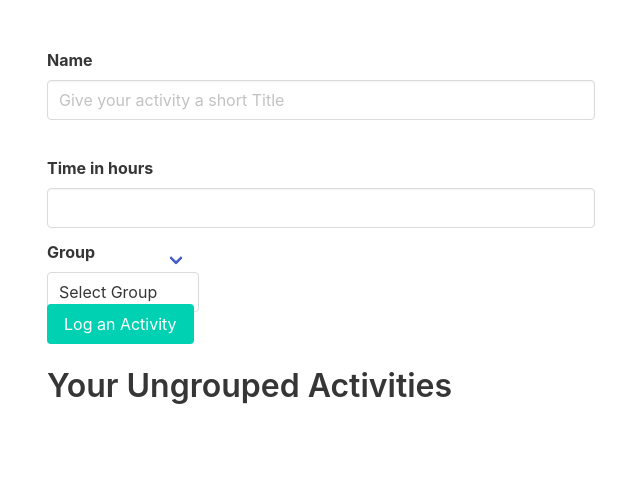
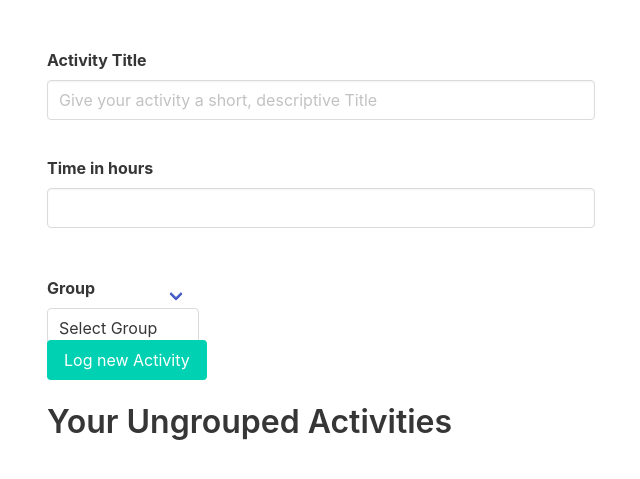
Before and after one commit to anewman15/activize, a Rails app: page /users in a window 1280 px wide. Shown: the part 52-531 px from the top of the page, without its empty margins (319-959 px from the left). Run offline with Rails 7, Linux system fonts and the light colour scheme; the visitor is signed in with stand-in values (Sample User, id 1); data that the repository does not hold is empty; style sheets or scripts are compiled from the project's sources; some libraries are stand-ins or nearby versions.

Commit message:
Improve Activty and Group forms

```diff
--- a/app/views/activities/_form.html.erb
+++ b/app/views/activities/_form.html.erb
@@ -3,9 +3,10 @@
   <div class="field">
     <div class="control">
       <%= f.input :name,
+                  label: 'Activity Title',
                   required: true,
                   autofocus: true,
-                  placeholder: 'Give your activity a short Title',
+                  placeholder: 'Give your activity a short, descriptive Title',
                   input_html: { autocomplete: "name", class: "input" },
                   wrapper: false,
                   label_html: { class: "label"} %>
@@ -19,7 +20,7 @@
                   wrapper: false,
                   label_html: { class: "label"} %>
     </div>
-
+    <br>
   </div>
   <div class="field">
     <div class="control">
@@ -33,7 +34,7 @@
   </div>
   <div class="field">
     <div class="control">
-      <%= f.button :submit, "Log an Activity", class: "button is-primary" %>
+      <%= f.button :submit, "Log new Activity", class: "button is-primary" %>
     </div>
   </div>
 <% end %>
--- a/app/views/groups/_form.html.erb
+++ b/app/views/groups/_form.html.erb
@@ -3,6 +3,7 @@
   <div class="field">
     <div class="control">
       <%= f.input :name,
+                  label: 'Group Name',
                   required: true,
                   autofocus: true,
                   placeholder: 'Enter a group name',
```
